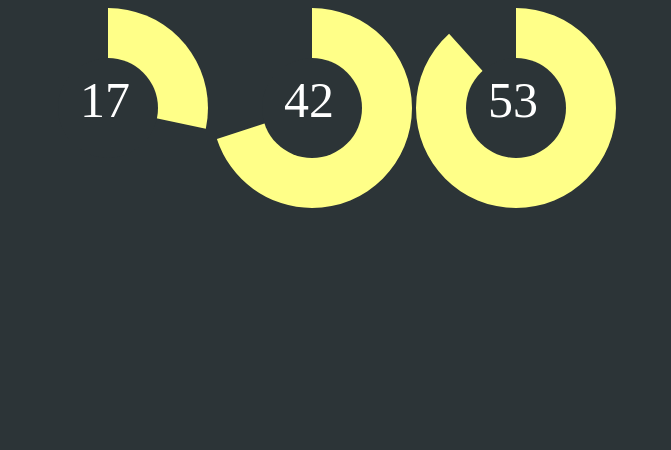
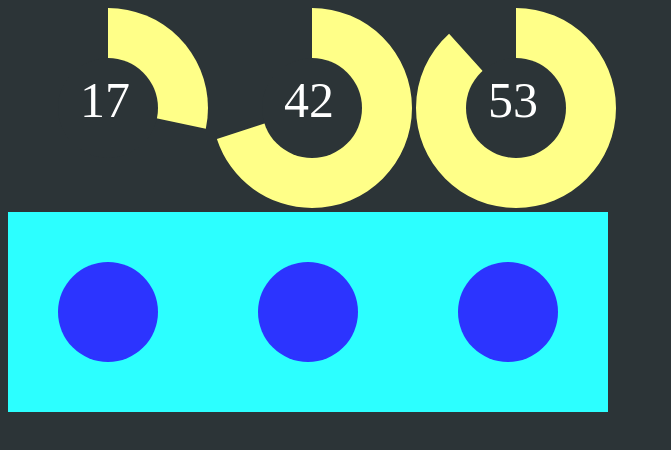
Before and after one commit to Matthew1994/Clock-JS, a plain HTML site: page clock.html in a window 1280 px wide. Shown: the whole page, without its empty margins (0-671 px from the left). Drawn offline with nearby package versions, Linux system fonts and the light colour scheme.

Commit message:
初步组件化

```diff
--- a/clock.css
+++ b/clock.css
@@ -2,7 +2,7 @@ body {
     background-color: #2C3437;
 }
 
-.clock,
+
 .sector,
 .inner-circle {
     position: absolute;
--- a/clock.html
+++ b/clock.html
@@ -20,8 +20,7 @@
         <canvas class='sector'></canvas>
         <div class="inner-circle">04</div>
     </div>
-    <div class="" data-total="6s">
-    </div>
+    <div class="clock" data-total="6s"></div>
     <script type="text/javascript" src="http://code.jquery.com/jquery-1.8.0.min.js"></script>
     <script type="text/javascript" src='./clock.js'></script>
 </body>
--- a/clock.js
+++ b/clock.js
@@ -1,7 +1,69 @@
 $(document).ready(function($) {
+
+
     run();
     setInterval(run, 1000);
+
+
+    var clockElement = $('.clock');
+
+    for(var i = 0; i < clockElement.length; i++) {
+        var clock = new Clock(clockElement[i]);
+    }
+
+
 });
+
+
+var Clock = function(node, width, height, backgroundColor, frontColor) {
+    this.node = node;
+    this.width = width;
+    this.height = height;
+    this.backgroundColor = backgroundColor;
+    this.frontColor = frontColor;
+    function createNode() {
+        return $('<div></div>').append($('<canvas></canvas>')).append($('<div></div>'));
+    }
+
+    function insertNode(node) {
+        $(node).append(createNode()).append(createNode()).append(createNode());
+    }
+
+    this.run = function() {
+
+    };
+
+    function setCss() {
+        $(node).css({
+            'width':'600px',
+            'height': '200px',
+            'background-color': '#ffffff'
+        });
+        $(node).children('*').children('*').css('position', 'absolute');
+        $(node).children('*').css({
+            'width':'200px',
+            'height':'200px',
+            'display':'inline-block',
+            'background-color': '#2Cffff',
+            'position': 'relative'
+        });
+        $(node).children('*').children('div').css({
+            'width': '50px',
+            'height': '50px',
+            'border-radius': '50px',
+            'margin-left': '50px',
+            'margin-top': '50px',
+            'background-color': '#2C34ff',
+            'color': 'white',
+            'font-size': '50px',
+            'padding': '13px 28px 37px 22px'
+        });
+    }
+
+    insertNode(this.node);
+    setCss();
+
+};
 
 
 
```
